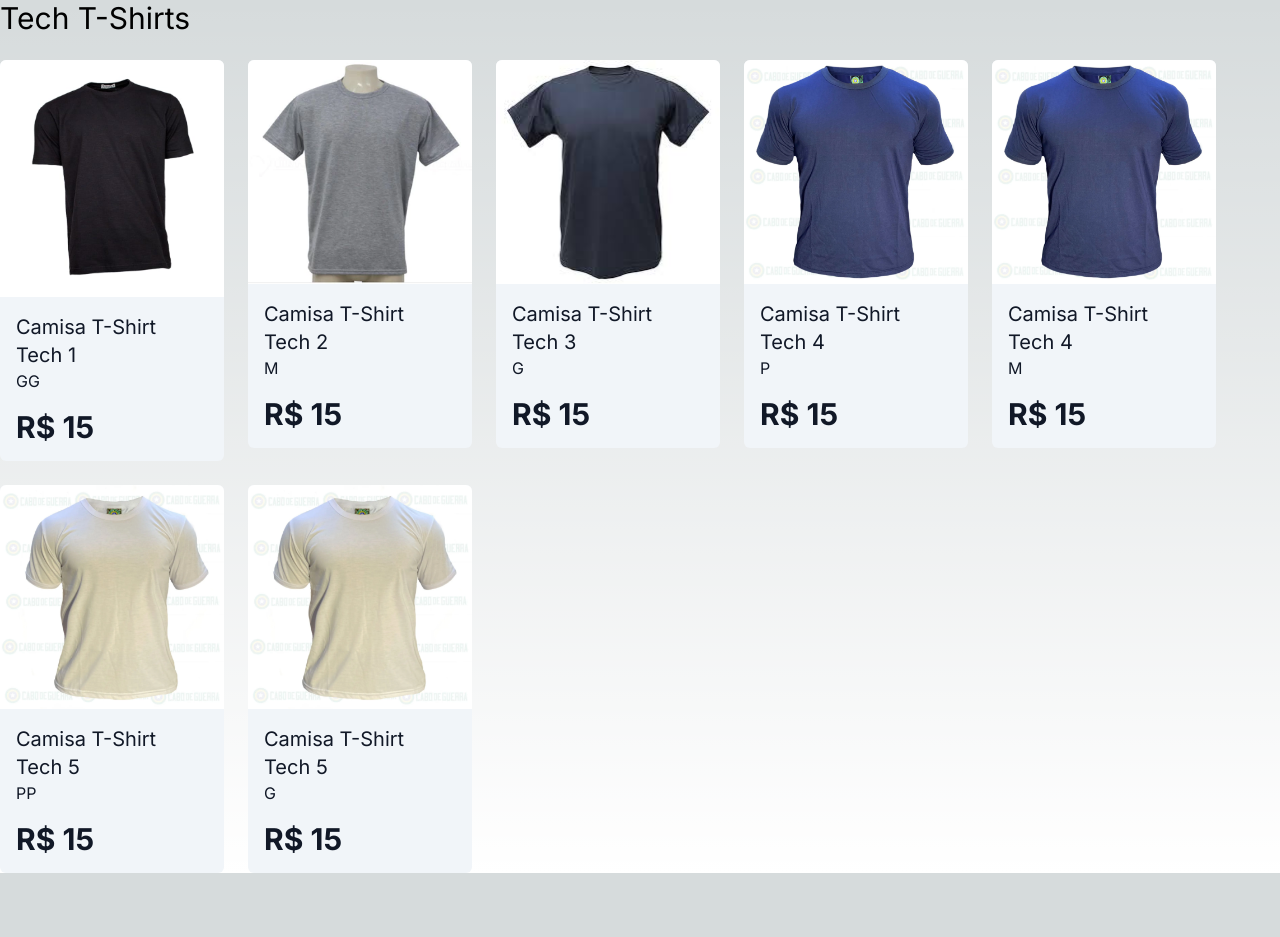
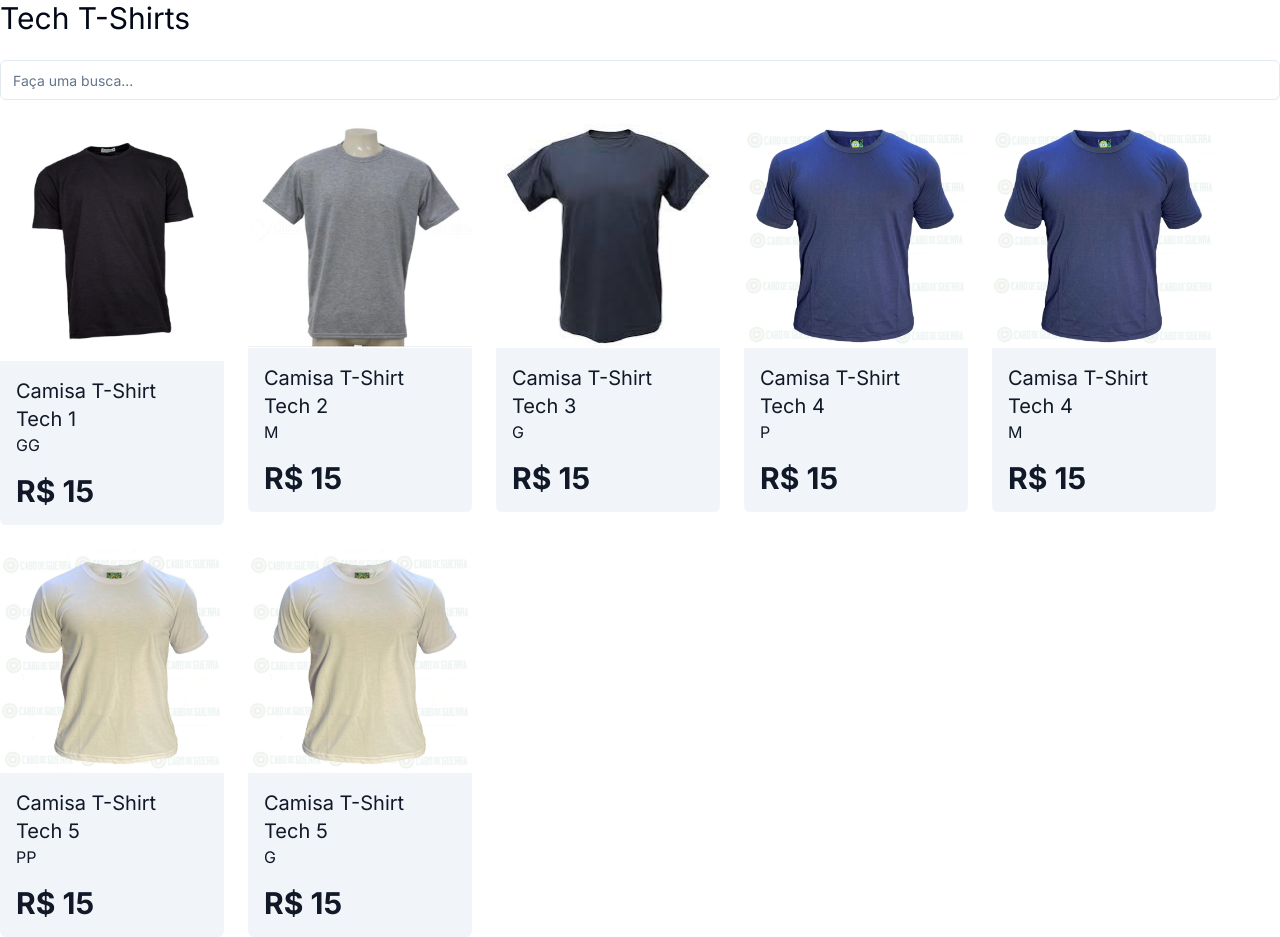
Before and after one commit to paulolima1212/facilita-juridico-front-end, a Next.js app: page / in a window 1280 px wide. Before the commit the page ends 873 px from the top, so only its background shows below. Built offline with nearby package versions, Linux system fonts and the light colour scheme; data requests are answered from the project's data file.

Commit message:
feat: install shadcn ui

```diff
--- a/server.json
+++ b/server.json
@@ -5,6 +5,7 @@
       "title": "Camisa T-Shirt Tech 1",
       "size": "GG",
       "price": 15,
+      "color": "black",
       "image": "/camisa1.jpg"
     },
     {
@@ -12,6 +13,7 @@
       "title": "Camisa T-Shirt Tech 2",
       "size": "M",
       "price": 15,
+      "color": "light-grey",
       "image": "/camisa2.jpg"
     },
     {
@@ -19,6 +21,7 @@
       "title": "Camisa T-Shirt Tech 3",
       "size": "G",
       "price": 15,
+      "color": "grey",
       "image": "/camisa3.jpeg"
     },
     {
@@ -26,6 +29,7 @@
       "title": "Camisa T-Shirt Tech 4",
       "size": "P",
       "price": 15,
+      "color": "blue",
       "image": "/camisa4.webp"
     },
     {
@@ -33,6 +37,7 @@
       "title": "Camisa T-Shirt Tech 4",
       "size": "M",
       "price": 15,
+      "color": "blue",
       "image": "/camisa4.webp"
     },
     {
@@ -40,6 +45,7 @@
       "title": "Camisa T-Shirt Tech 5",
       "size": "PP",
       "price": 15,
+      "color": "white",
       "image": "/camisa5.webp"
     },
     {
@@ -47,6 +53,7 @@
       "title": "Camisa T-Shirt Tech 5",
       "size": "G",
       "price": 15,
+      "color": "white",
       "image": "/camisa5.webp"
     }
   ]
--- a/src/app/(home)/page.tsx
+++ b/src/app/(home)/page.tsx
@@ -1,4 +1,5 @@
 import { Card } from '@/components/card'
+import { Input } from '@/components/ui/input'
 import { getAllShirts } from '@/service/getAllShirts'
 import Link from 'next/link'
 
@@ -7,6 +8,10 @@
 
   return (
     <main className='w-full items-center justify-center min-h-full'>
+      <div className='flex flex-col'>
+        <div className='mb-6'>
+          <Input placeholder='Faça uma busca...' />
+        </div>
         <div className='flex flex-wrap gap-6 w-full'>
           {shirts.map((shirt) => (
             <Link href={`/details/${shirt.id}`} key={shirt.id}>
@@ -19,6 +24,7 @@
             </Link>
           ))}
         </div>
+      </div>
     </main>
   )
 }
--- a/src/app/details/[id]/page.tsx
+++ b/src/app/details/[id]/page.tsx
@@ -11,10 +11,12 @@
   return (
     <main className='flex w-full'>
       <div className='flex flex-row w-full text-zinc-100'>
-        <Image alt='' src={shirt.image} width={800} height={1000} />
-        <p>{shirt.title}</p>
-        <p>{shirt.size}</p>
-        <p>{shirt.price}</p>
+        <Image alt='' src={shirt.image} width={400} height={600} />
+        <div className='flex flex-col gap-6 ml-6'>
+          <p className='text-4xl'>{shirt.title}</p>
+          <p className='text-2xl'>{shirt.size}</p>
+          <p className='text-4xl'>R$ {shirt.price}</p>
+        </div>
       </div>
     </main>
   )
--- /dev/null
+++ b/src/components/ui/input.tsx
@@ -0,0 +1,25 @@
+import * as React from "react"
+
+import { cn } from "@/lib/utils"
+
+export interface InputProps
+  extends React.InputHTMLAttributes<HTMLInputElement> {}
+
+const Input = React.forwardRef<HTMLInputElement, InputProps>(
+  ({ className, type, ...props }, ref) => {
+    return (
+      <input
+        type={type}
+        className={cn(
+          "flex h-10 w-full rounded-md border border-input bg-background px-3 py-2 text-sm ring-offset-background file:border-0 file:bg-transparent file:text-sm file:font-medium placeholder:text-muted-foreground focus-visible:outline-none focus-visible:ring-2 focus-visible:ring-ring focus-visible:ring-offset-2 disabled:cursor-not-allowed disabled:opacity-50",
+          className
+        )}
+        ref={ref}
+        {...props}
+      />
+    )
+  }
+)
+Input.displayName = "Input"
+
+export { Input }
--- /dev/null
+++ b/src/lib/utils.ts
@@ -0,0 +1,6 @@
+import { type ClassValue, clsx } from "clsx"
+import { twMerge } from "tailwind-merge"
+
+export function cn(...inputs: ClassValue[]) {
+  return twMerge(clsx(inputs))
+}
--- a/src/styles/globals.css
+++ b/src/styles/globals.css
@@ -2,32 +2,75 @@
   @tailwind components;
   @tailwind utilities;
 
+  @layer base {
     :root {
-  --foreground-rgb: 0, 0, 0;
-  --background-start-rgb: 214, 219, 220;
-  --background-end-rgb: 255, 255, 255;
+      --background: 0 0% 100%;
+      --foreground: 222.2 84% 4.9%;
+
+      --card: 0 0% 100%;
+      --card-foreground: 222.2 84% 4.9%;
+
+      --popover: 0 0% 100%;
+      --popover-foreground: 222.2 84% 4.9%;
+
+      --primary: 222.2 47.4% 11.2%;
+      --primary-foreground: 210 40% 98%;
+
+      --secondary: 210 40% 96.1%;
+      --secondary-foreground: 222.2 47.4% 11.2%;
+
+      --muted: 210 40% 96.1%;
+      --muted-foreground: 215.4 16.3% 46.9%;
+
+      --accent: 210 40% 96.1%;
+      --accent-foreground: 222.2 47.4% 11.2%;
+
+      --destructive: 0 84.2% 60.2%;
+      --destructive-foreground: 210 40% 98%;
+
+      --border: 214.3 31.8% 91.4%;
+      --input: 214.3 31.8% 91.4%;
+      --ring: 222.2 84% 4.9%;
+
+      --radius: 0.5rem;
     }
 
-@media (prefers-color-scheme: dark) {
-  :root {
-    --foreground-rgb: 255, 255, 255;
-    --background-start-rgb: 0, 0, 0;
-    --background-end-rgb: 0, 0, 0;
+    .dark {
+      --background: 222.2 84% 4.9%;
+      --foreground: 210 40% 98%;
+
+      --card: 222.2 84% 4.9%;
+      --card-foreground: 210 40% 98%;
+
+      --popover: 222.2 84% 4.9%;
+      --popover-foreground: 210 40% 98%;
+
+      --primary: 210 40% 98%;
+      --primary-foreground: 222.2 47.4% 11.2%;
+
+      --secondary: 217.2 32.6% 17.5%;
+      --secondary-foreground: 210 40% 98%;
+
+      --muted: 217.2 32.6% 17.5%;
+      --muted-foreground: 215 20.2% 65.1%;
+
+      --accent: 217.2 32.6% 17.5%;
+      --accent-foreground: 210 40% 98%;
+
+      --destructive: 0 62.8% 30.6%;
+      --destructive-foreground: 210 40% 98%;
+
+      --border: 217.2 32.6% 17.5%;
+      --input: 217.2 32.6% 17.5%;
+      --ring: 212.7 26.8% 83.9%;
     }
   }
 
+  @layer base {
+    * {
+      @apply border-border;
+    }
     body {
-  color: rgb(var(--foreground-rgb));
-  background: linear-gradient(
-      to bottom,
-      transparent,
-      rgb(var(--background-end-rgb))
-    )
-    rgb(var(--background-start-rgb));
-}
-
-@layer utilities {
-  .text-balance {
-    text-wrap: balance;
+      @apply bg-background text-foreground;
     }
   }
--- a/tailwind.config.ts
+++ b/tailwind.config.ts
@@ -1,20 +1,80 @@
-import type { Config } from "tailwindcss";
+import type { Config } from "tailwindcss"
 
-const config: Config = {
+const config = {
+  darkMode: ["class"],
   content: [
-    "./src/pages/**/*.{js,ts,jsx,tsx,mdx}",
-    "./src/components/**/*.{js,ts,jsx,tsx,mdx}",
-    "./src/app/**/*.{js,ts,jsx,tsx,mdx}",
-  ],
+    './pages/**/*.{ts,tsx}',
+    './components/**/*.{ts,tsx}',
+    './app/**/*.{ts,tsx}',
+    './src/**/*.{ts,tsx}',
+	],
+  prefix: "",
   theme: {
+    container: {
+      center: true,
+      padding: "2rem",
+      screens: {
+        "2xl": "1400px",
+      },
+    },
     extend: {
-      backgroundImage: {
-        "gradient-radial": "radial-gradient(var(--tw-gradient-stops))",
-        "gradient-conic":
-          "conic-gradient(from 180deg at 50% 50%, var(--tw-gradient-stops))",
+      colors: {
+        border: "hsl(var(--border))",
+        input: "hsl(var(--input))",
+        ring: "hsl(var(--ring))",
+        background: "hsl(var(--background))",
+        foreground: "hsl(var(--foreground))",
+        primary: {
+          DEFAULT: "hsl(var(--primary))",
+          foreground: "hsl(var(--primary-foreground))",
+        },
+        secondary: {
+          DEFAULT: "hsl(var(--secondary))",
+          foreground: "hsl(var(--secondary-foreground))",
+        },
+        destructive: {
+          DEFAULT: "hsl(var(--destructive))",
+          foreground: "hsl(var(--destructive-foreground))",
+        },
+        muted: {
+          DEFAULT: "hsl(var(--muted))",
+          foreground: "hsl(var(--muted-foreground))",
+        },
+        accent: {
+          DEFAULT: "hsl(var(--accent))",
+          foreground: "hsl(var(--accent-foreground))",
+        },
+        popover: {
+          DEFAULT: "hsl(var(--popover))",
+          foreground: "hsl(var(--popover-foreground))",
+        },
+        card: {
+          DEFAULT: "hsl(var(--card))",
+          foreground: "hsl(var(--card-foreground))",
+        },
+      },
+      borderRadius: {
+        lg: "var(--radius)",
+        md: "calc(var(--radius) - 2px)",
+        sm: "calc(var(--radius) - 4px)",
+      },
+      keyframes: {
+        "accordion-down": {
+          from: { height: "0" },
+          to: { height: "var(--radix-accordion-content-height)" },
+        },
+        "accordion-up": {
+          from: { height: "var(--radix-accordion-content-height)" },
+          to: { height: "0" },
+        },
+      },
+      animation: {
+        "accordion-down": "accordion-down 0.2s ease-out",
+        "accordion-up": "accordion-up 0.2s ease-out",
       },
     },
   },
-  plugins: [],
-};
-export default config;
+  plugins: [require("tailwindcss-animate")],
+} satisfies Config
+
+export default config
```
Also changed, not shown: package.json (+6 -1 lines), components.json (added), 1 other file (tests, documents, lock files or other folders). Lines whose indentation alone changed are shown as unchanged.
